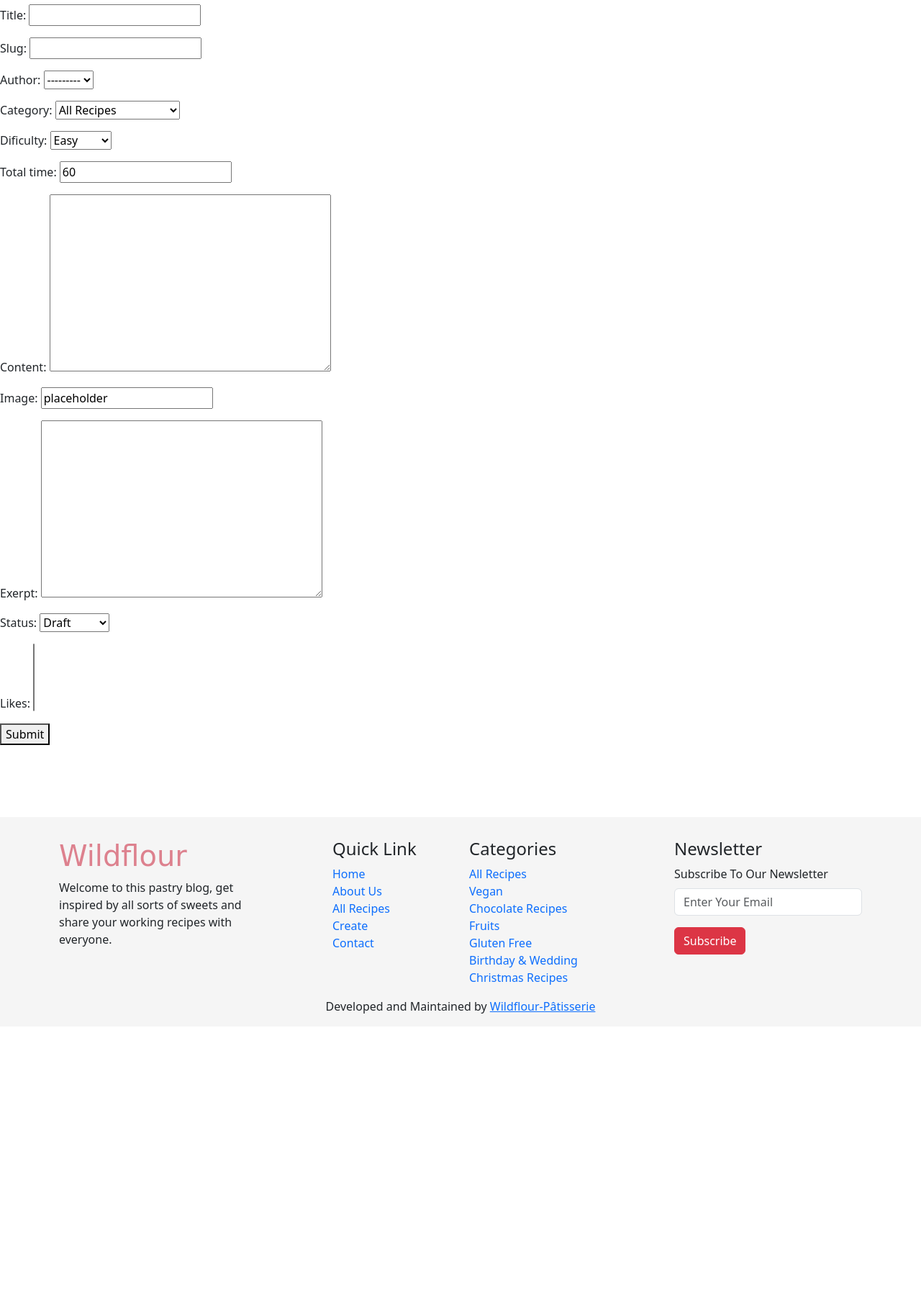
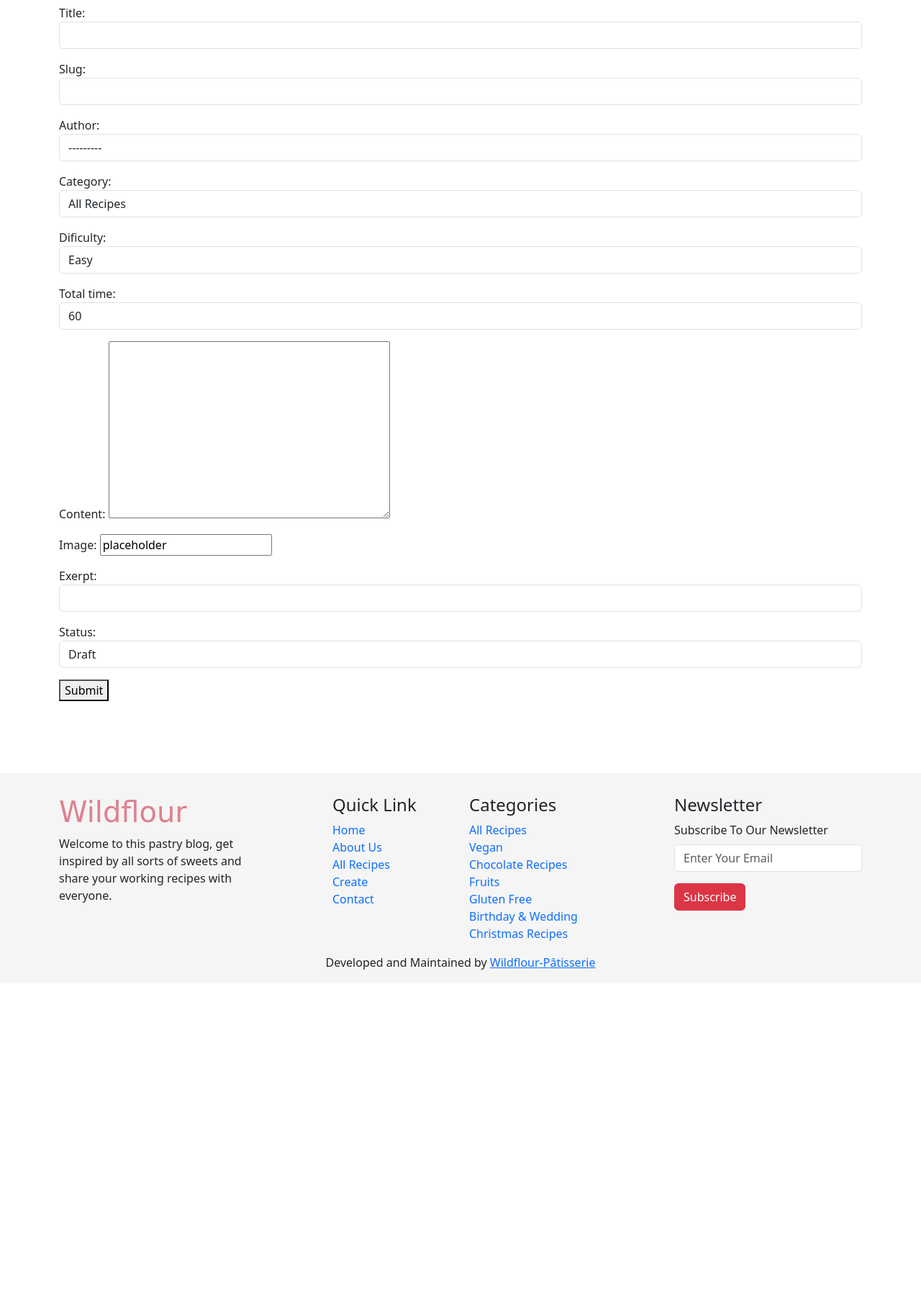
Before and after one commit to Code-Institute-Submissions/dimicoding-wildflour-blogue, a Django app: page /create/ in a window 1280 px wide. Shown: the part 201-2000 px from the top of the page at 72% size. Run offline with Django 3.2, Linux system fonts and the light colour scheme; some libraries are stand-ins or nearby versions; some web fonts are replaced.

Commit message:
Add bootrstarp class to form fiels

```diff
--- a/blog/admin.py
+++ b/blog/admin.py
@@ -8,4 +8,6 @@ from django_summernote.admin import SummernoteModelAdmin
 @admin.register(Recipe)
 class RecipeAdmin(SummernoteModelAdmin):
     prepopulated_fields = {'slug': ('title',)}
+    list_display = ('title', 'slug', 'status',)
+    search_fields = ['title', 'content']
     summernote_fields = ('body')
--- a/blog/forms.py
+++ b/blog/forms.py
@@ -1,6 +1,7 @@
 from django import forms
 from django.forms import ModelForm
 from .models import Recipe
+from cloudinary.models import CloudinaryField
 from django_summernote.widgets import SummernoteWidget
 
 
@@ -9,6 +10,15 @@ class RecipeForm(forms.ModelForm):
     class Meta:
         model = Recipe
         fields = '__all__'
+        exclude = ['likes',]
         widgets = {
+            'title': forms.TextInput(attrs={'class': 'form-control'}),
+            'slug': forms.TextInput(attrs={'class': 'form-control'}),
+            'author': forms.Select(attrs={'class': 'form-control'}),
+            'category': forms.Select(attrs={'class': 'form-control'}),
+            'dificulty': forms.Select(attrs={'class': 'form-control'}),
+            'total_time': forms.NumberInput(attrs={'class': 'form-control'}),
             'content': SummernoteWidget(),
+            'exerpt': forms.TextInput(attrs={'class': 'form-control'}),
+            'status': forms.Select(attrs={'class': 'form-control'}),
         }
--- a/blog/views.py
+++ b/blog/views.py
@@ -15,9 +15,9 @@ class FirstRecipeView(DetailView):
 
 
 class CreateRecipeView(CreateView):
+    model = Recipe
     form_class = RecipeForm
     template_name = 'create.html'
-    prepopulated_fields = {'slug': ('title',)},
 
     def form_valid(self, form):
         response = super().form_valid(form)
--- a/templates/create.html
+++ b/templates/create.html
@@ -1,16 +1,18 @@
-{% extends 'base.html' %}
-
-{% block content %}
+{% extends 'base.html' %} {% block content %}
 
 <h1>Create Your Own Blog Recipe!</h1>
-<div id="summernote"></div>
 
-<form method="POST">
-    {% csrf_token %}
-    {{ form.as_p}}
-
-    <button>Submit</button>
-</form>
-
-
+<div class="container">
+    <div class="row">
+        <div class="col">
+            <div class="form-group">
+                <form method="POST">
+                    {% csrf_token %}
+                    {{ form.as_p}}
+                    <button>Submit</button>
+                </form>
+            </div>
+        </div>
+    </div>
+</div>
 {% endblock content %}
```
